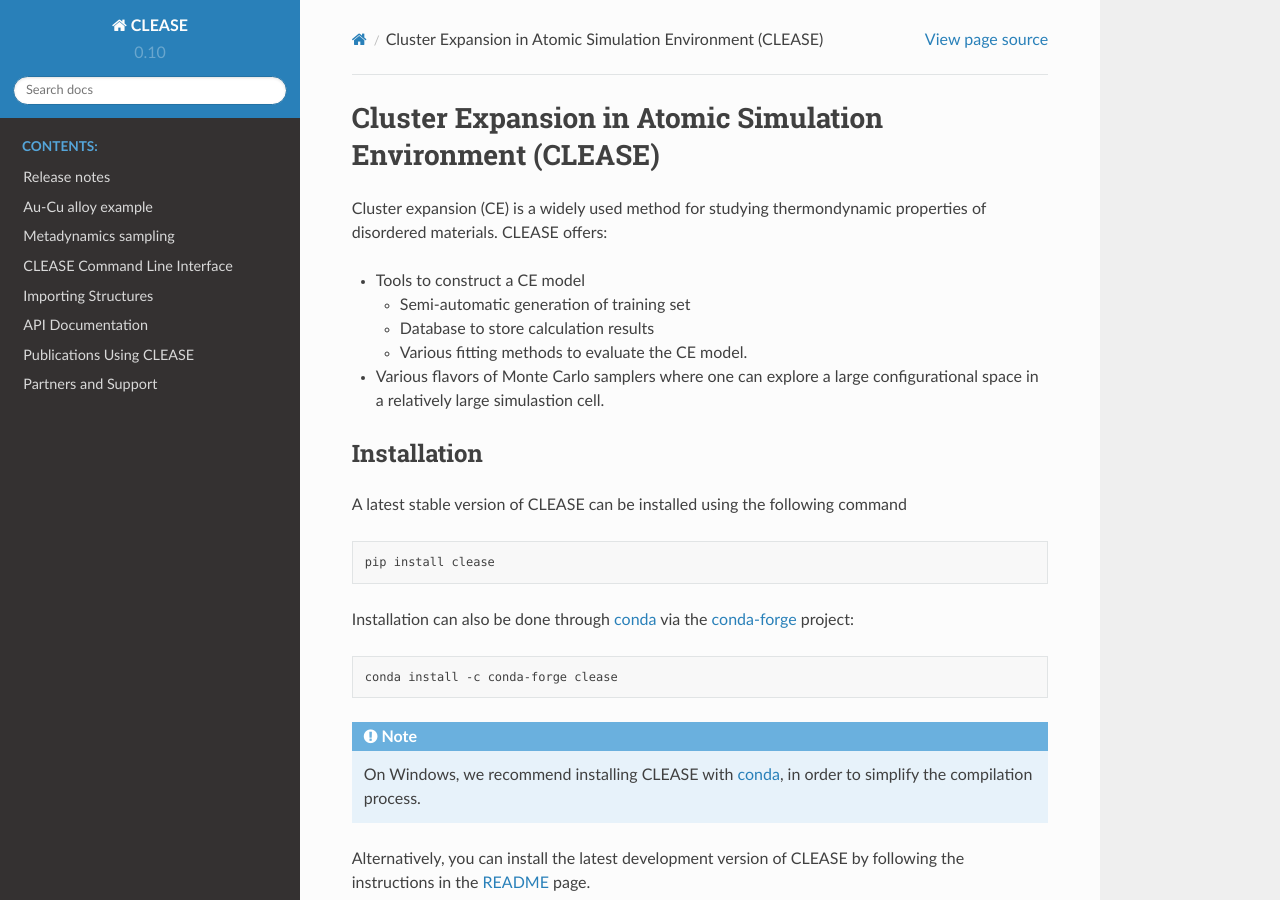
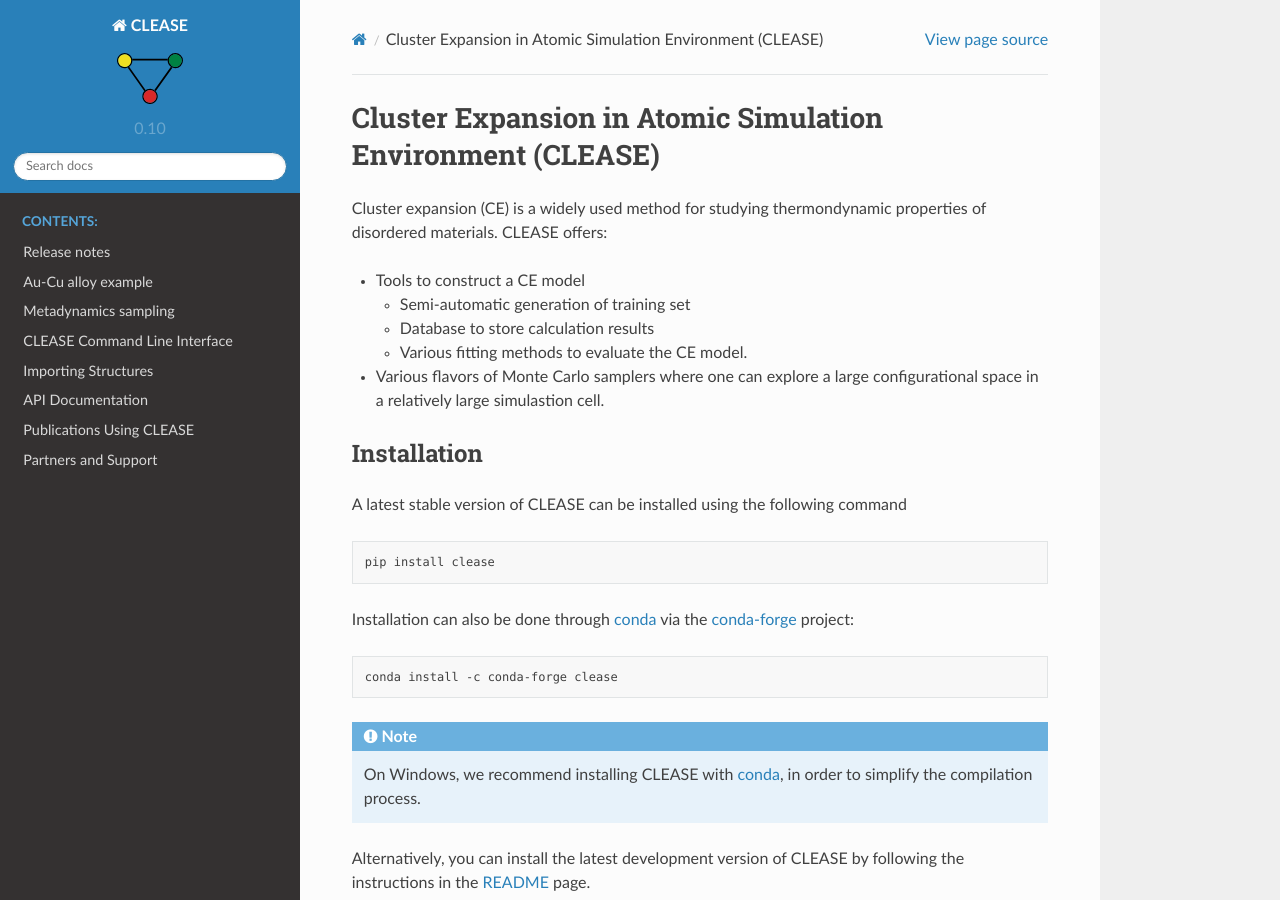
Before and after one commit to wuziqiqiqi/PD, a Sphinx documentation site: the page built from doc/source/index.rst, in a window 1280 px wide and 900 px high. Built offline with Sphinx 7.4.7 and the Read the Docs theme 2.0.0, drawn with Linux system fonts in a browser that asks for light colours; pages that are not in the unit, such as notebooks, are missing from menus.

Commit message:
add logo to doc page

```diff
--- a/doc/source/conf.py
+++ b/doc/source/conf.py
@@ -94,7 +94,7 @@ html_theme = 'sphinx_rtd_theme'
 # further.  For a list of options available for each theme, see the
 # documentation.
 #
-# html_theme_options = {}
+html_logo = '_static/clease_logo_no_text.svg'
 
 # Add any paths that contain custom static files (such as style sheets) here,
 # relative to this directory. They are copied after the builtin static files,
```
Also changed, not shown: doc/source/_static/clease_logo_no_text.svg (added).
